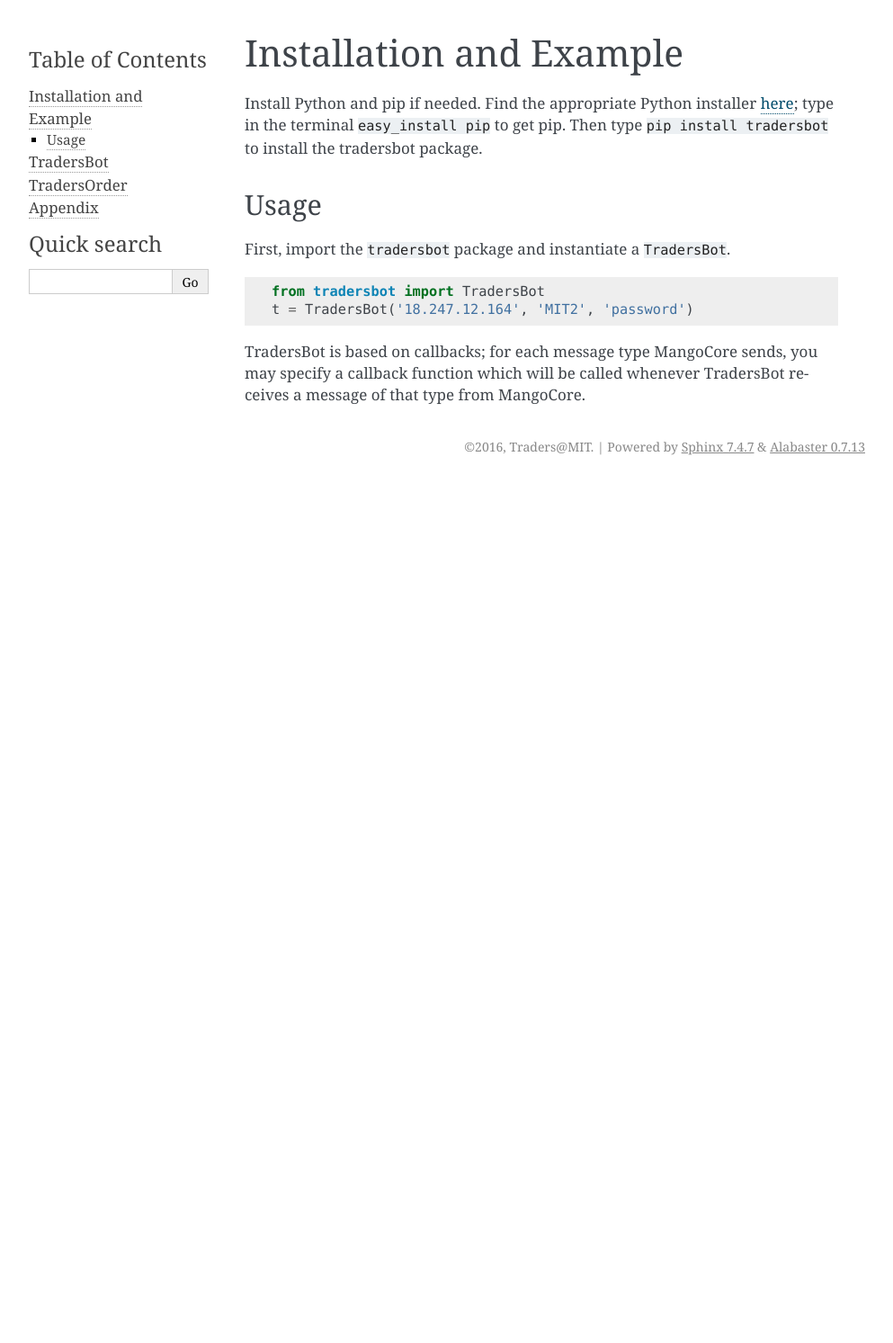
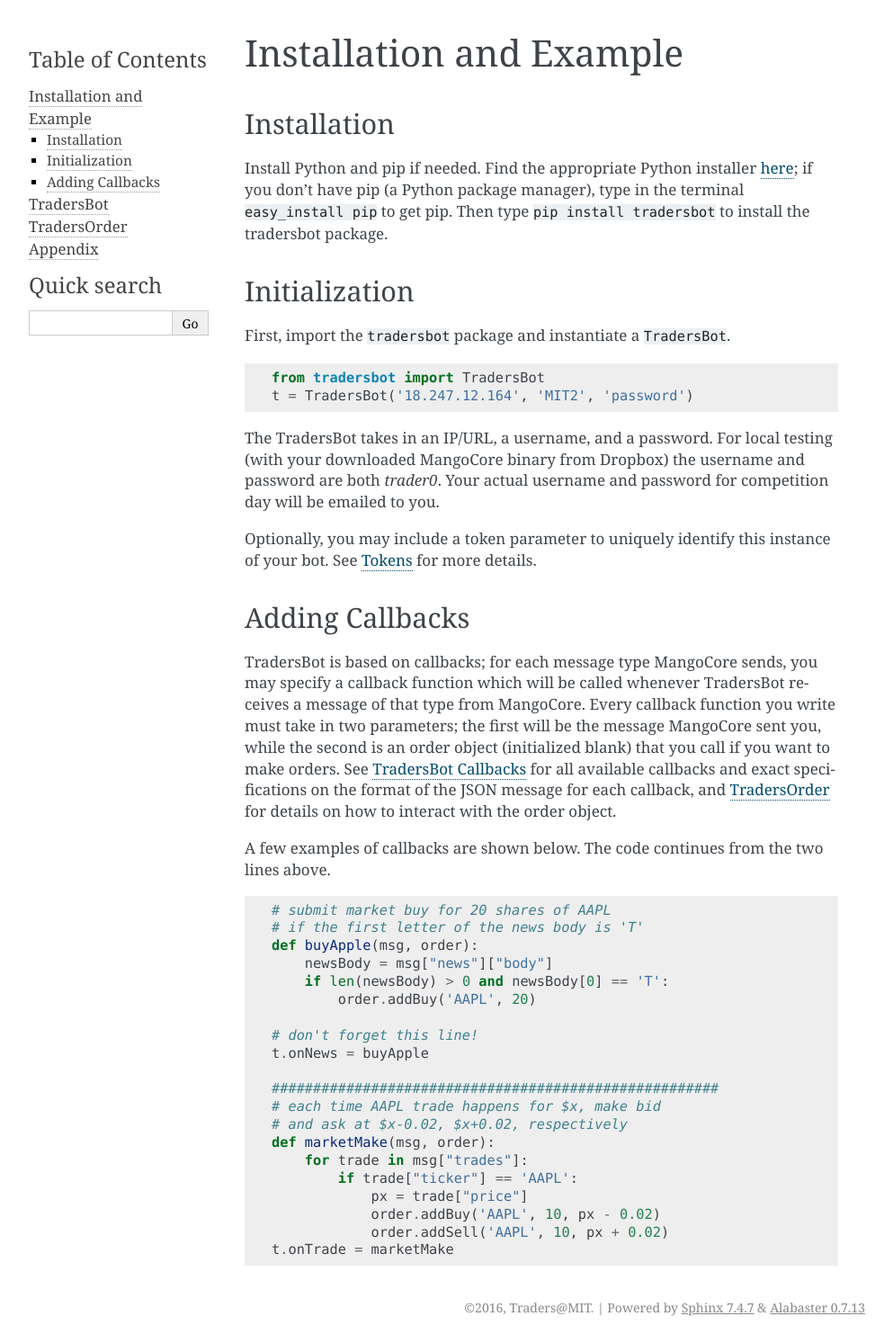
Before and after one commit to traders/mangocore-client, a Sphinx documentation site: the page built from source/install.rst, in a window 1280 px wide. Shown: the whole page at 90% size, without its empty margins (148-1141 px from the left). Built offline with Sphinx 7.4.7, drawn with Linux system fonts in a browser that asks for light colours; before the commit the page ends 900 px from its top, so only the background shows below that.

Commit message:
Newlined things and expanded install/usage page

```diff
--- a/source/bot.rst
+++ b/source/bot.rst
@@ -2,6 +2,8 @@ TradersBot
 ======================================
 .. autoclass:: tradersbot.TradersBot
     :members: run, addPeriodicCallback
+
+.. _callbacks:
 
 TradersBot Callbacks
 --------------------------------------
--- a/source/install.rst
+++ b/source/install.rst
@@ -2,10 +2,16 @@
 
 Installation and Example
 ======================================
-Install Python and pip if needed. Find the appropriate Python installer `here <https://www.python.org/downloads/>`_; type in the terminal ``easy_install pip`` to get pip. Then type ``pip install tradersbot`` to install the tradersbot package.
+Installation
+--------------------------------------
+Install Python and pip if needed. Find the appropriate Python
+installer `here <https://www.python.org/downloads/>`_; if you
+don't have pip (a Python package manager), type in the terminal
+``easy_install pip`` to get pip. Then type ``pip install tradersbot``
+to install the tradersbot package.
 
-Usage
-**************************************
+Initialization
+--------------------------------------
 First, import the ``tradersbot`` package and instantiate a ``TradersBot``.
 
 .. code-block:: python
@@ -13,4 +19,49 @@ First, import the ``tradersbot`` package and instantiate a ``TradersBot``.
 	from tradersbot import TradersBot
 	t = TradersBot('18.247.12.164', 'MIT2', 'password')
 
-TradersBot is based on callbacks; for each message type MangoCore sends, you may specify a callback function which will be called whenever TradersBot receives a message of that type from MangoCore.
+The TradersBot takes in an IP/URL, a username, and a password. For
+local testing (with your downloaded MangoCore binary from Dropbox)
+the username and password are both `trader0`. Your actual username
+and password for competition day will be emailed to you.
+
+Optionally, you may include a token parameter to uniquely identify
+this instance of your bot. See :ref:`tokens` for more details.
+
+Adding Callbacks
+--------------------------------------
+TradersBot is based on callbacks; for each message type MangoCore
+sends, you may specify a callback function which will be called
+whenever TradersBot receives a message of that type from MangoCore.
+Every callback function you write must take in two parameters;
+the first will be the message MangoCore sent you, while the second
+is an order object (initialized blank) that you call if you want
+to make orders. See :ref:`callbacks` for all available callbacks
+and exact specifications on the format of the JSON message for each
+callback, and :ref:`TradersOrder` for details on how to interact
+with the order object.
+
+A few examples of callbacks are shown below. The code continues from
+the two lines above.
+
+.. code-block:: python
+
+	# submit market buy for 20 shares of AAPL
+	# if the first letter of the news body is 'T'
+	def buyApple(msg, order):
+	    newsBody = msg["news"]["body"]
+	    if len(newsBody) > 0 and newsBody[0] == 'T':
+	        order.addBuy('AAPL', 20)
+
+	# don't forget this line!
+	t.onNews = buyApple
+
+	######################################################
+	# each time AAPL trade happens for $x, make bid
+	# and ask at $x-0.02, $x+0.02, respectively
+	def marketMake(msg, order):
+	    for trade in msg["trades"]:
+	        if trade["ticker"] == 'AAPL':
+	            px = trade["price"]
+	            order.addBuy('AAPL', 10, px - 0.02)
+	            order.addSell('AAPL', 10, px + 0.02)
+	t.onTrade = marketMake
```
Also changed, not shown: source/index.rst (+19 -5 lines).
